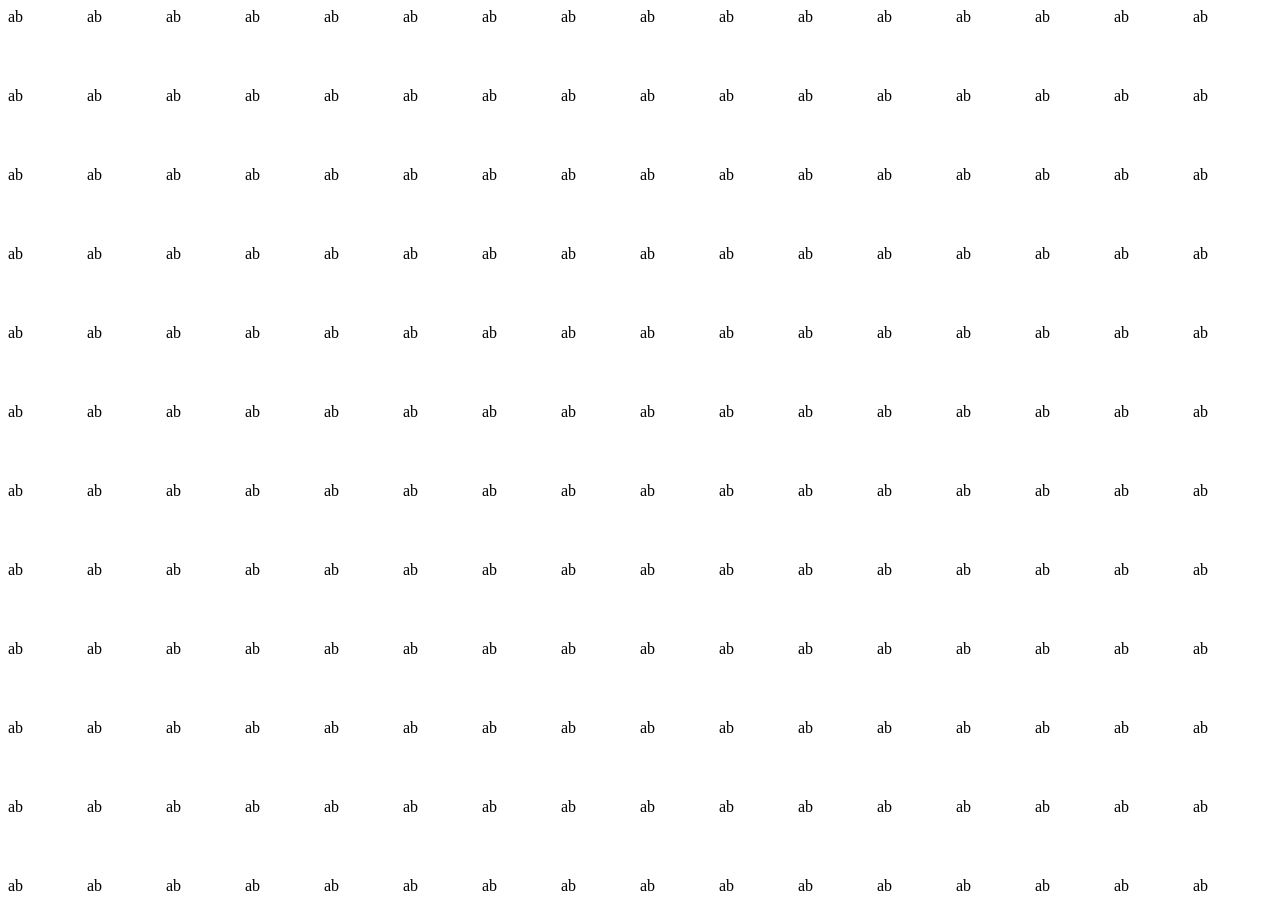
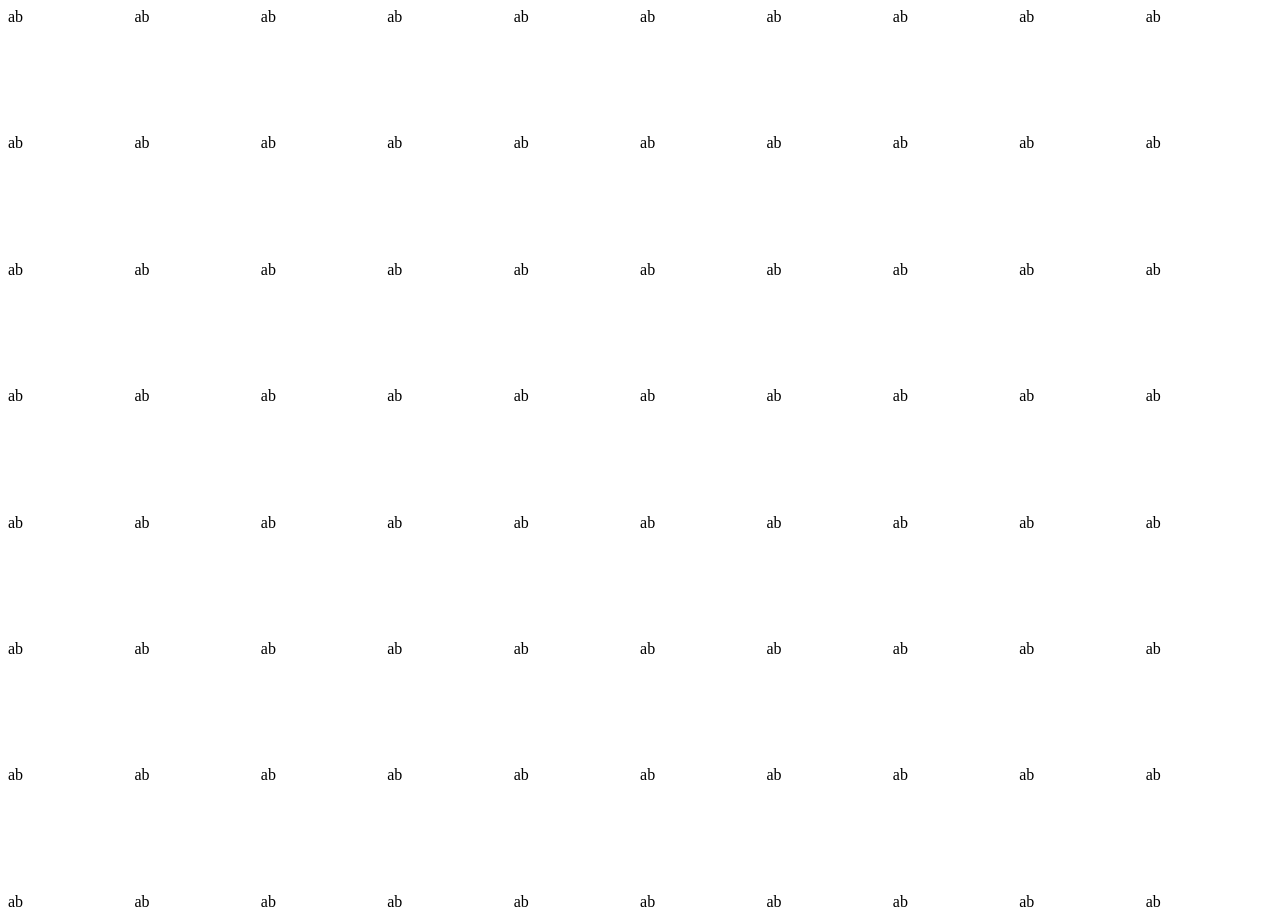
Before and after one commit to faun3/etchasketch, a plain HTML site: page index.html in a window 1280 px wide. Shown: the top 907 px of the page. Drawn offline with Linux system fonts and the light colour scheme.

Commit message:
remove duplicate style declaration in css file

```diff
--- a/javascript.js
+++ b/javascript.js
@@ -1,5 +1,5 @@
 //create 16x16 grid of square divs
-let size = 16;
+let size = 10;
 const gridContainer = document.querySelector('.grid');
 const pixel = document.createElement('div');
 pixel.textContent = 'ab';
--- a/stylesheet.css
+++ b/stylesheet.css
@@ -1,6 +1,5 @@
 .grid {
     border-color: pink;
     display: grid;
-    grid-template-columns: repeat(16, 1fr);
     grid-template-rows: repeat(auto-fill);
 }
```
